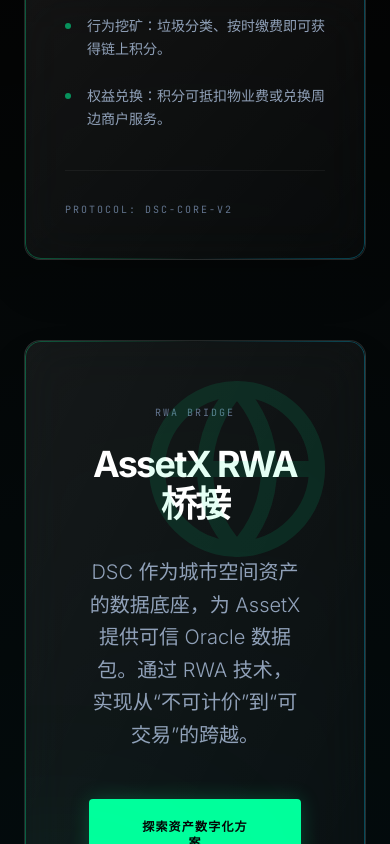
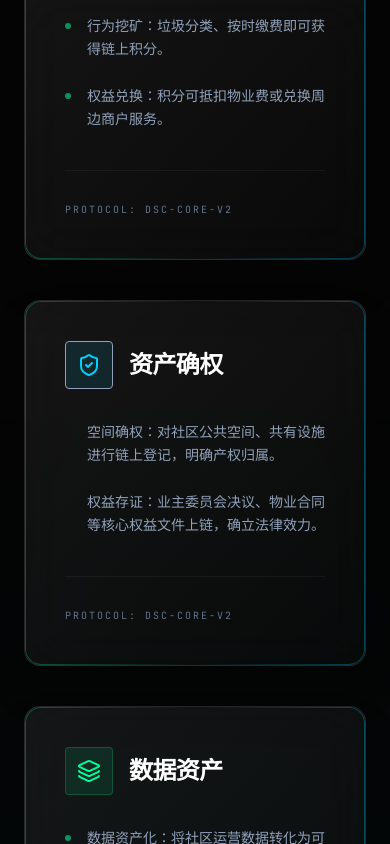
Before and after one commit to xiaoZhangZhang19/DeSpace-Smart-Chain, a React (Vite) app: page / in a window 390 px wide. Shown: the part 9132-9976 px from the top of the page. Built offline with nearby package versions, Linux system fonts and the light colour scheme; a web font is replaced by a local one.

Commit message:
feat: Add new solutions and update BaaS platform link
Includes two new solutions: "Asset Confirmation" and "Data Assets".
Updates the BaaS Management Platform tool with its direct URL for easier access.
Adjusts the grid layout for solutions to be more responsive on medium screens.

```diff
--- a/src/App.tsx
+++ b/src/App.tsx
@@ -348,7 +348,7 @@
   const tools = [
     { title: '标准合约模板', desc: '内置 ERC-20 (DSCToken) 与 ERC-721 (DSCNFT) 模板，开箱即用。', icon: FileCode, tag: 'v1.2' },
     { title: '多语言 SDK', desc: '提供 Java, Go, Python, JS 等多语言 SDK，快速集成业务系统。', icon: Terminal, tag: 'STABLE' },
-    { title: 'BaaS 管理平台', desc: '一站式节点管理、合约部署与数据看板，降低运维门槛。', icon: LayoutDashboard, tag: 'CLOUD' },
+    { title: 'BaaS 管理平台', desc: '一站式节点管理、合约部署与数据看板，降低运维门槛。', icon: LayoutDashboard, tag: 'CLOUD', url: 'http://121.196.226.157:5000/#/login' },
     { title: '区块浏览器', desc: '专业版 Web 端与简化版小程序内嵌，全方位透明监督。', icon: SearchCode, tag: 'LIVE', url: 'http://8.137.93.11:5100/#/home' },
   ];
 
@@ -632,7 +632,7 @@
           initial="hidden"
           whileInView="show"
           viewport={{ once: true }}
-          className="grid lg:grid-cols-3 gap-10 mb-20"
+          className="grid md:grid-cols-2 lg:grid-cols-3 gap-10 mb-20"
         >
           {[
             {
@@ -652,6 +652,18 @@
               icon: TrendingUp,
               color: 'brand-primary',
               items: ['行为挖矿：垃圾分类、按时缴费即可获得链上积分。', '权益兑换：积分可抵扣物业费或兑换周边商户服务。']
+            },
+            {
+              title: '资产确权',
+              icon: ShieldCheck,
+              color: 'brand-accent',
+              items: ['空间确权：对社区公共空间、共有设施进行链上登记，明确产权归属。', '权益存证：业主委员会决议、物业合同等核心权益文件上链，确立法律效力。']
+            },
+            {
+              title: '数据资产',
+              icon: Layers,
+              color: 'brand-primary',
+              items: ['数据资产化：将社区运营数据转化为可信资产，为物业融资提供信用背书。', 'RWA 映射：对接 AssetX 平台，实现物理资产与数字资产的 1:1 映射与流转。']
             }
           ].map((solution, i) => (
             <motion.div key={i} variants={item} className="relative group">
```
